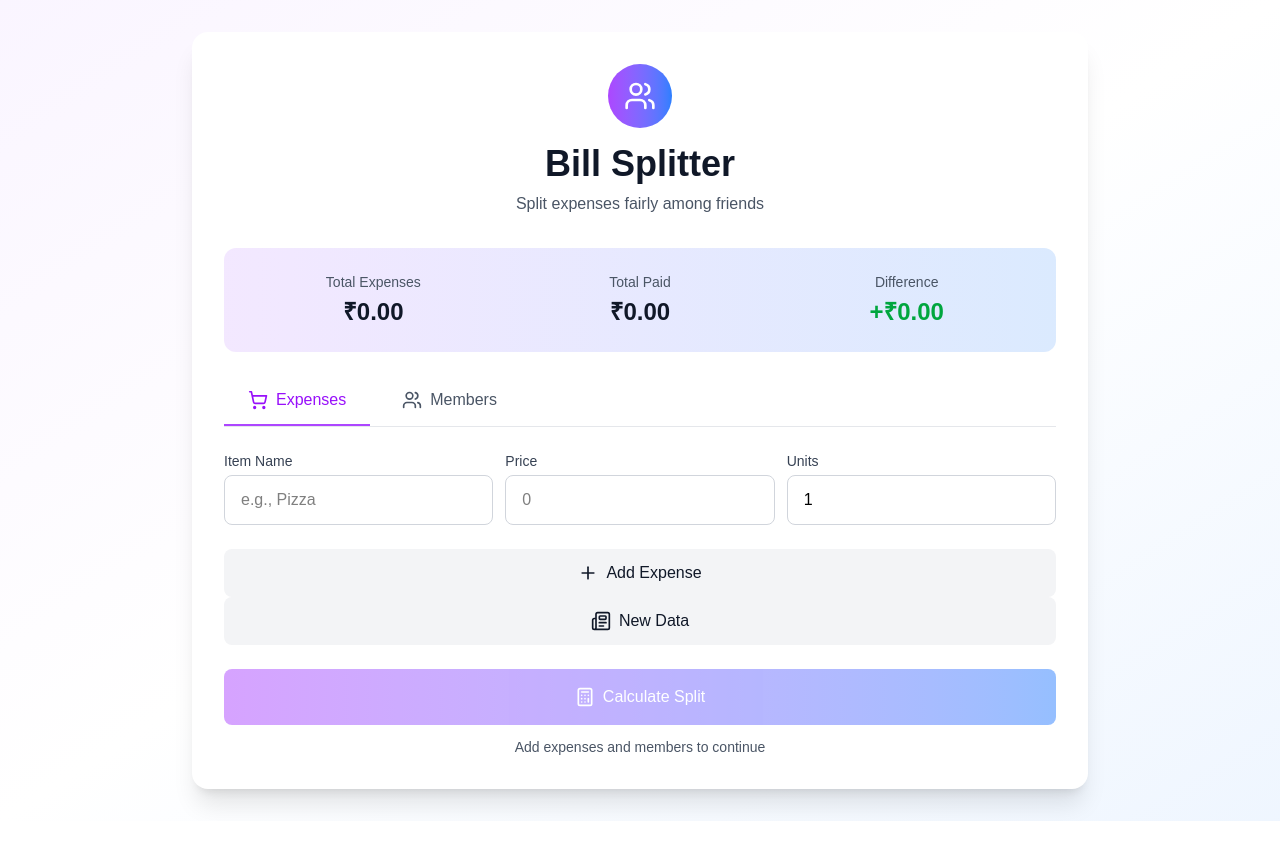
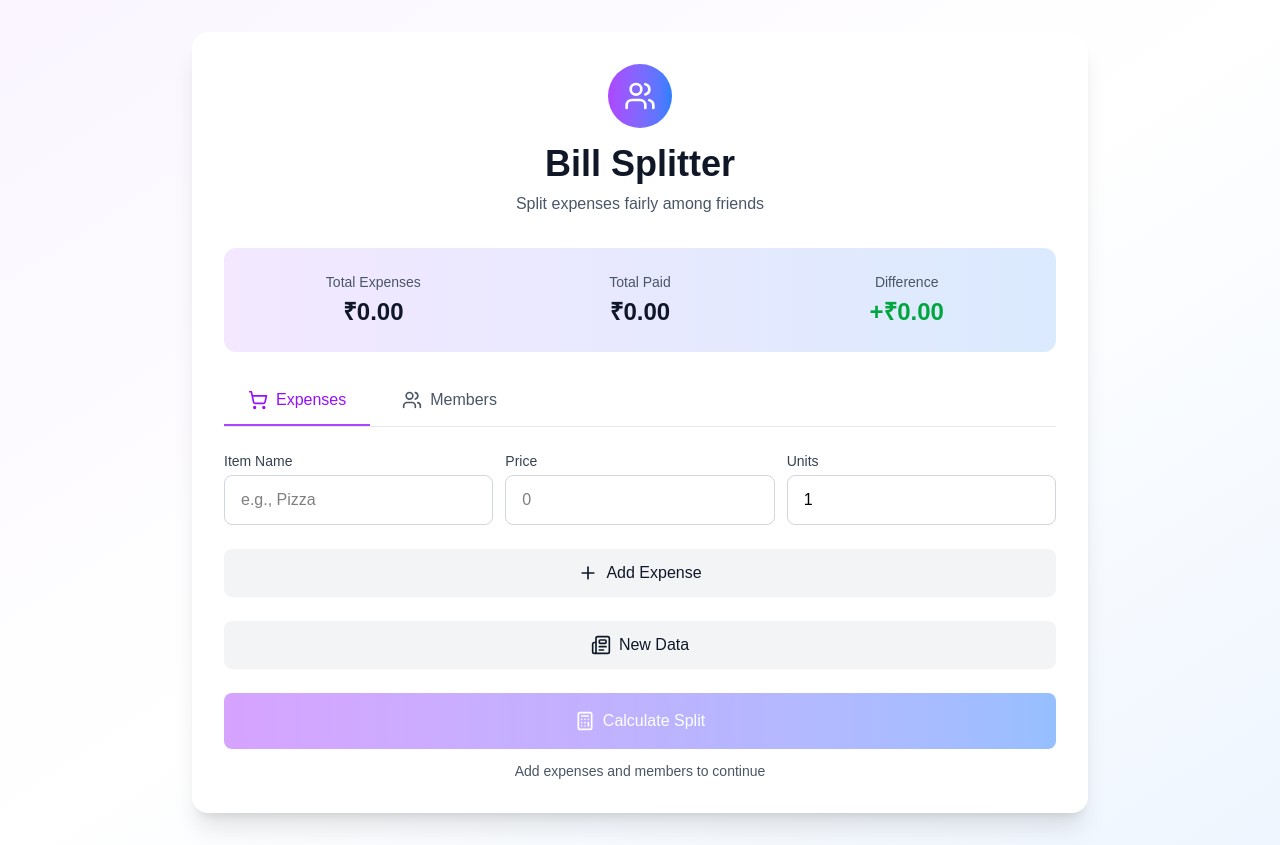
Before and after one commit to HuzaifaInshal/Bill_Splitter, a Next.js app: page / in a window 1280 px wide. Before the commit the page ends 821 px from the top, so only its background shows below. Built offline with nearby package versions, Linux system fonts and the light colour scheme.

Commit message:
`UI fix`

```diff
--- a/app/page.tsx
+++ b/app/page.tsx
@@ -557,7 +557,7 @@ export default function BillSplitter() {
 
           <button
             onClick={handleClearRecord}
-            className="w-full flex items-center justify-center gap-2 px-6 py-3 bg-gray-100 hover:bg-gray-200 text-gray-900 font-medium rounded-lg transition"
+            className="mt-6 w-full flex items-center justify-center gap-2 px-6 py-3 bg-gray-100 hover:bg-gray-200 text-gray-900 font-medium rounded-lg transition"
           >
             <NewspaperIcon className="w-5 h-5" />
             New Data
```
